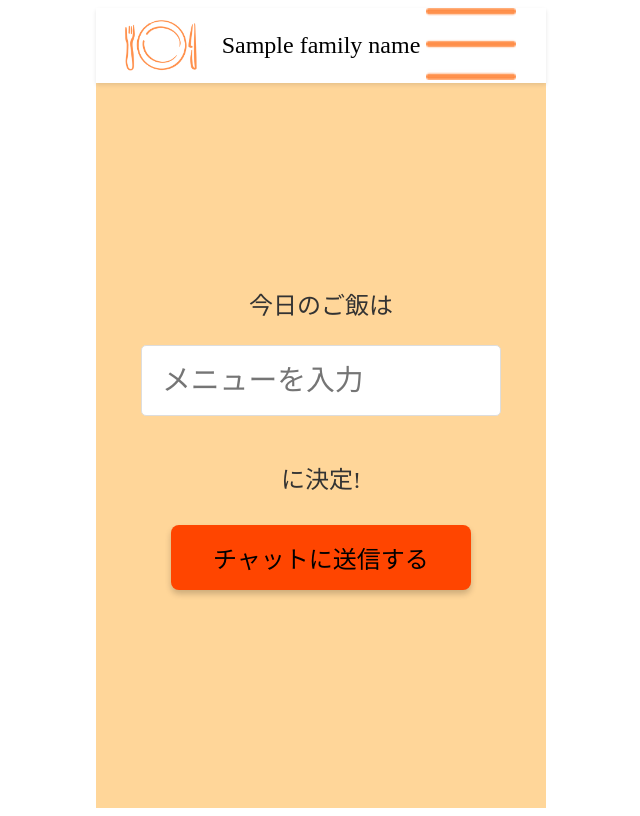
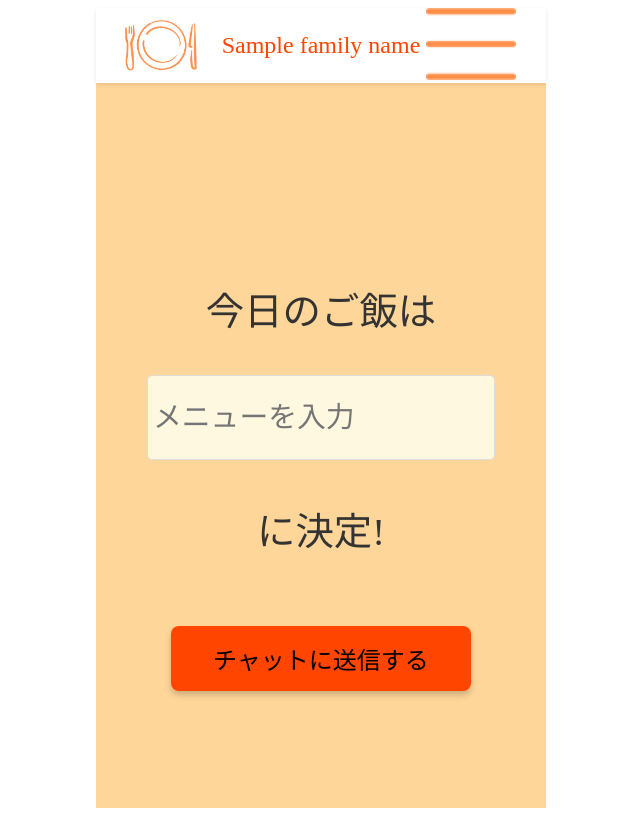
Before and after one commit to Autumn-Hackathon-2025-J-Team/data, a Flask app: template ChatApp/templates/decide.html in a window 1280 px wide. Shown: the whole page, without its empty margins (319-959 px from the left). Run offline with Flask 2, Linux system fonts and the light colour scheme; the template is opened without the code that fills it: most values are stand-ins (such as "Sample title", 1, 10 or a date in 2020).

Commit message:
decide,header画面変更

```diff
--- a/ChatApp/static/css/chat_header.css
+++ b/ChatApp/static/css/chat_header.css
@@ -38,6 +38,7 @@
     /* はみ出たテキストは非表示 */
     text-overflow: ellipsis;
     /* はみ出たテキストを...で表示 */
+    color: orangered;
 }
 
 /* メニューバー */
--- a/ChatApp/static/css/decide.css
+++ b/ChatApp/static/css/decide.css
@@ -18,8 +18,6 @@
 
 }
 
-
-
 .decide-menu-input {
     background-color: #ffffff;
     padding: 20px 40px;
@@ -33,12 +31,13 @@
 #decide-menu-input {
     width: calc(100% - 40px);
     max-width: 400px;
-    padding: 18px 20px;
-    border: 1px solid #ddd;
+    padding: 25px 5px;
+    border: 1px solid #dddddd;
     border-radius: 5px;
     font-size: 1.2em;
     box-sizing: border-box;
     margin-bottom: 20px;
+    background-color: #fff8e1;
 }
 
 .decide-button-container p {
@@ -62,3 +61,17 @@
     max-width: 300px;
     box-shadow: 0 4px 6px rgba(0, 0, 0, 0.2);
 }
+
+/* 「今日のご飯は」と「に決定!」の文字を大きくする */
+.decide-text {
+    font-size: 1.6em;
+    margin: bottom 20px;
+    margin-top: 120px;
+
+}
+
+/* decide-button-container 内の p タグのスタイルを上書き */
+.decide-button-container p.decide-text {
+    margin-bottom: 70px;
+    margin-top: 0;
+}
--- a/ChatApp/templates/chat_header.html
+++ b/ChatApp/templates/chat_header.html
@@ -5,7 +5,7 @@
     <a href="{{ url_for('chat_menu_view', family_id=family_id) }}"><img
             src="{{ url_for('static', filename='img/image_メニューバー.png') }}" alt="メニューバー画像"></a>
     {% else %}
-    <a href="{{ url_for('login_view') }}"><img src="{{ url_for('static', filename='img/image_メニューバー.png') }}"
-            alt="メニューバー画像"></a>
+    <a href="{{ url_for('chat_menu_view', family_id=family_id) }}"><img
+            src="{{ url_for('static', filename='img/image_メニューバー.png') }}" alt="メニューバー画像"></a>
     {% endif %}
 </header>
--- a/ChatApp/templates/decide.html
+++ b/ChatApp/templates/decide.html
@@ -13,7 +13,7 @@
 <main class="main-content">
     <!-- フォームタグで囲みユーザーが入力したメニューをサーバーに送信する -->
     <form action="{{ url_for('decide_menu', family_id=family_id) }}" method="POST">
-        <p>今日のご飯は</p>
+        <p class="decide-text">今日のご飯は</p>
         <div>
             <!-- inputタグにname属性を使ってユーザーが入力した値を取得する -->
             <input type="text" id="decide-menu-input" name="menu" placeholder="メニューを入力" required />
@@ -27,7 +27,7 @@
                 {% endfor %}
             </ul>
             {% endif %} {% endwith %}
-            <p>に決定!</p>
+            <p class="decide-text">に決定!</p>
 
             <button class="decide-button " type="submit">チャットに送信する</button>
         </div>
```
